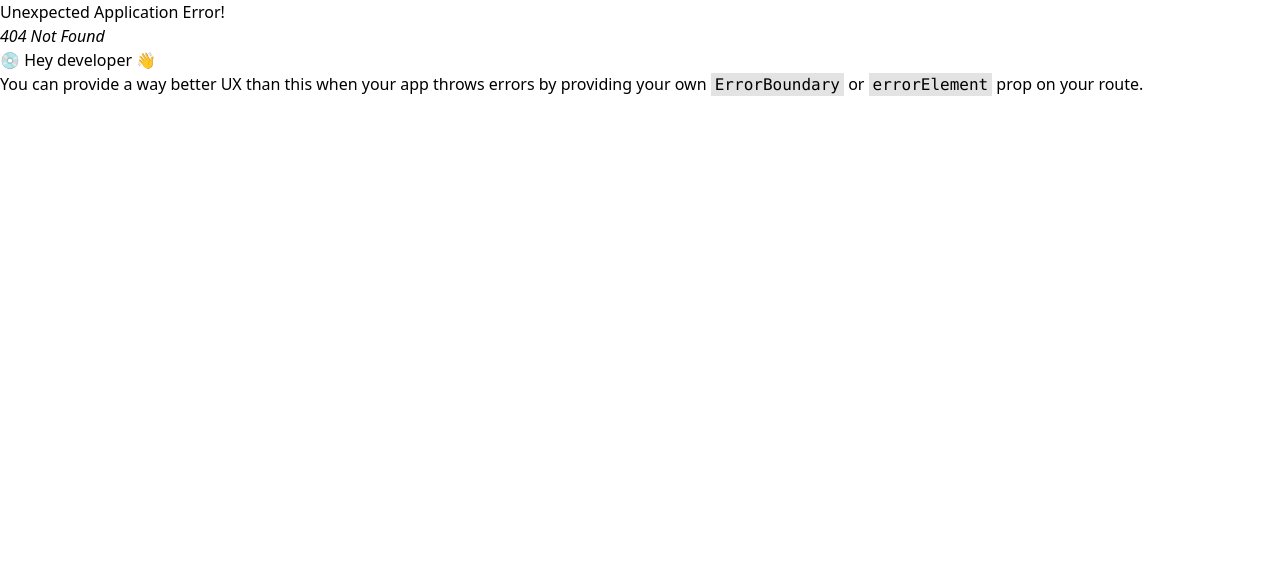
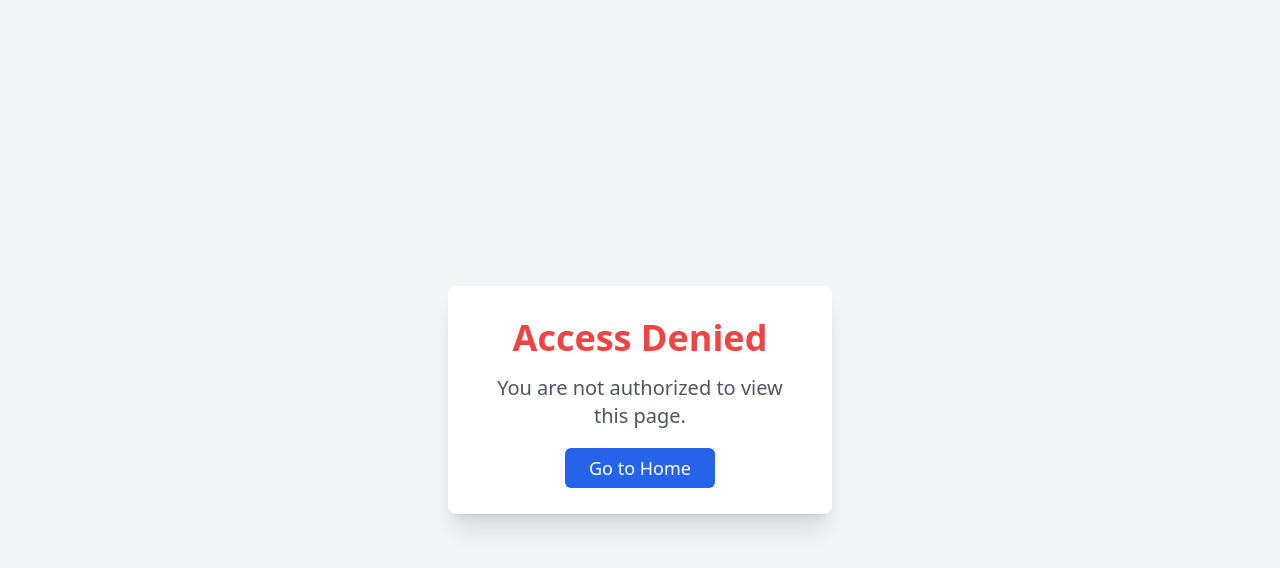
Before and after one commit to Laxman-Nath/LMS_Frontend, a React (Vite) app: page /unauthorized in a window 1280 px wide. Before the commit this address had no page. Shown: the top 568 px of the page. Built offline with nearby package versions, Linux system fonts and the light colour scheme.

Commit message:
authentication was implemented

```diff
--- a/package.json
+++ b/package.json
@@ -14,8 +14,10 @@
     "react": "^18.3.1",
     "react-dom": "^18.3.1",
     "react-hook-form": "^7.54.0",
+    "react-hot-toast": "^2.4.1",
     "react-icons": "^5.4.0",
     "react-router-dom": "^7.0.2"
+
   },
   "devDependencies": {
     "@eslint/js": "^9.15.0",
--- a/src/ApisCalls/LoginApi.js
+++ b/src/ApisCalls/LoginApi.js
@@ -1,29 +1,27 @@
 import { LOGIN } from "../utils/Routes";
 
+export const LoginApi = async (data) => {
+  try {
+    const response = await fetch(LOGIN, {
+      method: "POST",
+      headers: {
+        "Content-Type": "application/json",
+      },
+      body: JSON.stringify(data),
+    });
 
-export const LoginApi=async(data)=>{
-    try{
-        const response=await fetch(LOGIN,{
-            method:"POST",
-            headers:{
-                "Content-Type":"application/json"
-            },
-            body:JSON.stringify(data),
-        })
-
-        if(response.status===200){
-            const body=await response.json();
+    if (response.status === 200) {
+      const body = await response.json();
       return body;
     }
 
     const errorBody = await response.json();
     throw new Error(errorBody.message || "An unknown error occurred");
-    }
-    catch(error){
-        console.log("Error during login:",error);
-        if(typeof error.messsage==="string"){
+  } catch (error) {
+    console.log("Error during login:", error);
+    if (typeof error.messsage === "string") {
       throw new Error(error.messsage);
     }
-        throw new Error("Something went wrong!");
+    throw new Error(error.message || "Something went wrong!");
   }
-}
+};
--- a/src/App.jsx
+++ b/src/App.jsx
@@ -1,4 +1,4 @@
-import { createBrowserRouter, RouterProvider } from "react-router-dom";
+import { createBrowserRouter, Navigate, RouterProvider } from "react-router-dom";
 import { Dashboard } from "./components/Dashboard/Dashboard";
 import "./index.css";
 import { RootLayout } from "./components/Root/RootLayout";
@@ -9,6 +9,10 @@ import { Teachers } from "./components/Teachers/Teachers";
 import { LoginForm } from "./components/Login/LoginForm";
 import { LoginPage } from "./components/Login/LoginPage";
 import { QueryClient, QueryClientProvider } from "@tanstack/react-query";
+import { Toaster } from "react-hot-toast";
+import Unauthorized from "./components/Unauthorized/Unauthorized";
+
+import { checkAuth } from "./utils/Token";
 const queryClient = new QueryClient({
   defaultOptions: {
     queries: {
@@ -24,6 +28,7 @@ const router = createBrowserRouter([
   {
     path: "/",
     element: <RootLayout />,
+    loader:checkAuth,
     children: [
       {
         index: true,
@@ -41,18 +46,39 @@ const router = createBrowserRouter([
         path: "/teachers",
         element: <Teachers />,
       },
+
     ],
   },
   {
     path: "/login",
     element: <LoginPage />,
   },
+
+  {
+    path:"unauthorized",
+    element:<Unauthorized/>
+  }
+  // ,{
+  //   path:"logout",
+  //   element:<Logout/>
+  // }
 ]);
 
 function App() {
   return (
     <QueryClientProvider client={queryClient}>
       <RouterProvider router={router} />
+      <Toaster
+        position="top-center"
+        toastOptions={{
+          error: {
+            duration: 5000,
+          },
+          success: {
+            duration: 3000,
+          },
+        }}
+      />
     </QueryClientProvider>
   );
 }
--- a/src/Queries/UseGetLoggedInUserApi.jsx
+++ b/src/Queries/UseGetLoggedInUserApi.jsx
@@ -3,9 +3,9 @@ import { GetLoggedInUserApi } from "../ApisCalls/GetLoggedInUserApi";
 
 export const UseGetLoggedInUserApi = () => {
 
- const{data:user,isLoading,isError,error}=   useQuery({
+ const{data:user,isPending,isError,error}=   useQuery({
         queryFn:GetLoggedInUserApi,
         queryKey:['user']
     })
-  return {user,isLoading,isError,error};
+  return {user,isPending,isError,error};
 };
--- a/src/Queries/UseLoginApi.jsx
+++ b/src/Queries/UseLoginApi.jsx
@@ -2,6 +2,7 @@ import { useMutation } from '@tanstack/react-query';
 import { LoginApi } from '../ApisCalls/LoginApi';
 import { useNavigate } from 'react-router-dom';
 import { setToken } from '../utils/Token';
+import toast from 'react-hot-toast';
 export const UseLoginApi=()=>{
     const navigate=useNavigate();
     const {mutate:login,isPending,isError}=useMutation({
@@ -9,9 +10,13 @@ export const UseLoginApi=()=>{
         onSuccess:(data)=>{
           setToken(data.token);
            navigate("/");
+           toast.success(data.message);
         },
+
         onError:(error)=>{
             console.log(error);
+            navigate("/login");
+            toast.error(error.message);
         }
     })
 
--- /dev/null
+++ b/src/components/Books/AddBook.jsx
@@ -0,0 +1,3 @@
+export const AddBook=()=>{
+
+}
--- a/src/components/Dashboard/DashBoardItem.jsx
+++ b/src/components/Dashboard/DashBoardItem.jsx
@@ -1,10 +1,43 @@
-import { NavLink } from "react-router-dom"
+import { Navigate, NavLink, useLocation } from "react-router-dom";
 
-export const DashboardItem=({icon,title,path})=>{
-    return <>
+export const DashboardItem = ({ icon, title, path, role }) => {
+  const location = useLocation();
+  const userRole = role || "";
+
+  // console.log(location.pathname);
+
+  // console.log(
+  //   "first",
+  //   location.pathname === "/students" || location.pathname === "/teachers"
+  // );
+  // console.log("second", userRole !== "ROLE_LIBRARIAN");
+
+ console.log("Role",role);
+  const isNotAccessible =
+   role && userRole !== "ROLE_LIBRARIAN" &&
+    (location.pathname === "/students" || location.pathname === "/teachers");
+
+    console.log(isNotAccessible);
+
+    if (isNotAccessible) {
+      return <Navigate to="/unauthorized" replace />;
+    }
+
+  return (
     <li className="flex justify-start mb-4 text-center cursor-pointer hover:text-gray-400">
-       <span className="text-3xl mr-2">{icon}</span>
-        <NavLink to={path} className={({isActive})=>`text-2xl ${isActive?"scale-110 text-green-500 rounded-md transition-all duration-1000 ease-in-out":""}`}>{title}</NavLink>
+      <span className="text-3xl mr-2">{icon}</span>
+      <NavLink
+        to={ path }
+        className={({ isActive }) =>
+          `text-2xl ${
+            isActive
+              ? "scale-110 text-green-500 rounded-md transition-all duration-1000 ease-in-out"
+              : ""
+          }`
+        }
+      >
+        {title}
+      </NavLink>
     </li>
-    </>
-}
+  );
+};
--- a/src/components/Dashboard/Dashboard.jsx
+++ b/src/components/Dashboard/Dashboard.jsx
@@ -7,26 +7,35 @@ import { SiBookstack } from "react-icons/si";
 import { RxAvatar } from "react-icons/rx";
 import { BsThreeDots } from "react-icons/bs";
 import { UseGetLoggedInUserApi } from "../../Queries/UseGetLoggedInUserApi";
+import { Spinner } from "../Spinner/Spinner";
+import { CiLogout } from "react-icons/ci";
+import { removeToken } from "../../utils/Token";
+import { useNavigate } from "react-router-dom";
+import toast from "react-hot-toast";
 export const Dashboard = () => {
   const [open, setOpen] = useState(true);
   const toggleSideBar = () => {
     setOpen(!open);
   };
+  const navigate = useNavigate();
 
-  const { user, isLoading, isError, error } = UseGetLoggedInUserApi();
+  const logout = () => {
+    removeToken();
+    window.location.reload();
+    navigate("/login", { replace: true });
+    toast.success("Successfully logged out!");
+  };
+  const { user, isPending, isError, error } = UseGetLoggedInUserApi();
   // const {firstName,lastName}=user;
-  if (isLoading) {
-    console.log("loading........");
+  if (isPending) {
+    return <Spinner />;
   }
   if (isError) {
     console.log(error);
   }
-  useEffect(() => {
-    // if(user)
   console.log(user);
-  },[user]);
-
-  const isUserPresent=user?true:false;
+  const isUserPresent = user;
+  const isLibrarian = isUserPresent && user.roleName === "ROLE_LIBRARIAN";
   return (
     <>
       <div
@@ -44,30 +53,56 @@ export const Dashboard = () => {
         <h1 className="text-white text-center">LMS</h1>
         {open && (
           <ul className="text-white mt-4 px-4 text-1xl">
-            <DashboardItem icon={<FaHome />} title="Home" path="/" />
-           {isUserPresent && user.roleName=="ROLE_LIBRARIAN" && <DashboardItem
+            <DashboardItem
+              icon={<FaHome />}
+              title="Home"
+              path="/"
+              role={user && user.roleName}
+            />
+            {isLibrarian && (
+              <DashboardItem
                 icon={<IoPeopleSharp />}
                 title="Students"
                 path="students"
-            /> }
-          {isUserPresent && user.roleName=="ROLE_LIBRARIAN" &&  <DashboardItem
+              />
+            )}
+
+            {isLibrarian && (
+              <DashboardItem
                 icon={<IoPeopleSharp />}
                 title="Teachers"
                 path="teachers"
+                role={user && user.roleName}
               />
-          }
+            )}
             <DashboardItem icon={<SiBookstack />} title="Books" path="books" />
+
+            <li
+              className="flex justify-start mb-4 text-center cursor-pointer hover:text-gray-400"
+              onClick={logout}
+            >
+              <CiLogout className="text-3xl mr-2" />
+              <span className=" text-2xl hover:scale-90 text-red-500 rounded-md transition-all duration-1000 ease-in-out">
+                Logout
+              </span>
+            </li>
           </ul>
         )}
 
         {open && (
           <div className="flex   items-center absolute bottom-5 text-white w-full">
             <div>
-              <RxAvatar size={60}/>
+              <RxAvatar size={60} />
             </div>
             <div className="flex flex-col gap-0">
-              <span className={"lg:text-3xl md:text-2xl sm:text-1xl m-0"}>{isUserPresent && user.firstName} {isUserPresent && user.lastName}</span>
-              <span className="text-1xl m-0 text-center">{isUserPresent && user.firstName} {isUserPresent && user.lastName}</span>
+              <span className={"lg:text-3xl md:text-2xl sm:text-1xl m-0"}>
+                {isUserPresent && user.firstName}{" "}
+                {isUserPresent && user.lastName}
+              </span>
+              <span className="text-1xl m-0 text-center">
+                {isUserPresent && user.firstName}{" "}
+                {isUserPresent && user.lastName}
+              </span>
             </div>
             <div className="absolute right-2 hover:cursor-pointer">
               <BsThreeDots size={30} />
--- /dev/null
+++ b/src/components/Spinner/Spinner.jsx
@@ -0,0 +1,23 @@
+export const  Spinner=()=> {
+    return (
+      <div role="status" className="h-1/3 mx-auto">
+        <svg
+          aria-hidden="true"
+          className="inline w-32 h-32 text-gray-400 animate-spin fill-gray-800"
+          viewBox="0 0 100 101"
+          fill="none"
+          xmlns="http://www.w3.org/2000/svg"
+        >
+          <path
+            d="M100 50.5908C100 78.2051 77.6142 100.591 50 100.591C22.3858 100.591 0 78.2051 0 50.5908C0 22.9766 22.3858 0.59082 50 0.59082C77.6142 0.59082 100 22.9766 100 50.5908ZM9.08144 50.5908C9.08144 73.1895 27.4013 91.5094 50 91.5094C72.5987 91.5094 90.9186 73.1895 90.9186 50.5908C90.9186 27.9921 72.5987 9.67226 50 9.67226C27.4013 9.67226 9.08144 27.9921 9.08144 50.5908Z"
+            fill="currentColor"
+          />
+          <path
+            d="M93.9676 39.0409C96.393 38.4038 97.8624 35.9116 97.0079 33.5539C95.2932 28.8227 92.871 24.3692 89.8167 20.348C85.8452 15.1192 80.8826 10.7238 75.2124 7.41289C69.5422 4.10194 63.2754 1.94025 56.7698 1.05124C51.7666 0.367541 46.6976 0.446843 41.7345 1.27873C39.2613 1.69328 37.813 4.19778 38.4501 6.62326C39.0873 9.04874 41.5694 10.4717 44.0505 10.1071C47.8511 9.54855 51.7191 9.52689 55.5402 10.0491C60.8642 10.7766 65.9928 12.5457 70.6331 15.2552C75.2735 17.9648 79.3347 21.5619 82.5849 25.841C84.9175 28.9121 86.7997 32.2913 88.1811 35.8758C89.083 38.2158 91.5421 39.6781 93.9676 39.0409Z"
+            fill="currentFill"
+          />
+        </svg>
+        <span className="sr-only">Loading...</span>
+      </div>
+    );
+  }
--- /dev/null
+++ b/src/components/Unauthorized/Unauthorized.jsx
@@ -0,0 +1,25 @@
+import React from 'react';
+
+const Unauthorized = () => {
+  return (
+    <div className="min-h-screen flex items-center justify-center bg-gray-100">
+      <div className="bg-white p-8 rounded-lg shadow-xl text-center max-w-sm w-full">
+        <h1 className="text-4xl font-bold text-red-500 mb-4">Access Denied</h1>
+        <p className="text-xl text-gray-600 mb-6">
+          You are not authorized to view this page.
+        </p>
+        <div className="space-x-4">
+          <a
+            href="/"
+            className="px-6 py-2 bg-blue-600 text-white text-lg rounded-md hover:bg-blue-700 transition duration-300"
+          >
+            Go to Home
+          </a>
+
+        </div>
+      </div>
+    </div>
+  );
+};
+
+export default Unauthorized;
--- a/src/utils/Token.jsx
+++ b/src/utils/Token.jsx
@@ -1,6 +1,20 @@
+import { redirect } from "react-router-dom";
+
 export const setToken=(token)=>{
     localStorage.setItem("token",token);
 }
 export const getToken=()=>{
    return localStorage.getItem("token");
 }
+
+export const removeToken=()=>{
+    return localStorage.removeItem("token");
+}
+
+export function checkAuth() {
+    const token = getToken();
+    if (!token) {
+      return redirect("/login");
+    }
+    return null;
+  }
```
Also changed, not shown: src/components/Root/RootLayout.jsx (+6 -1 lines), 1 other file (tests, documents, lock files or other folders). Lines whose indentation alone changed are shown as unchanged.
